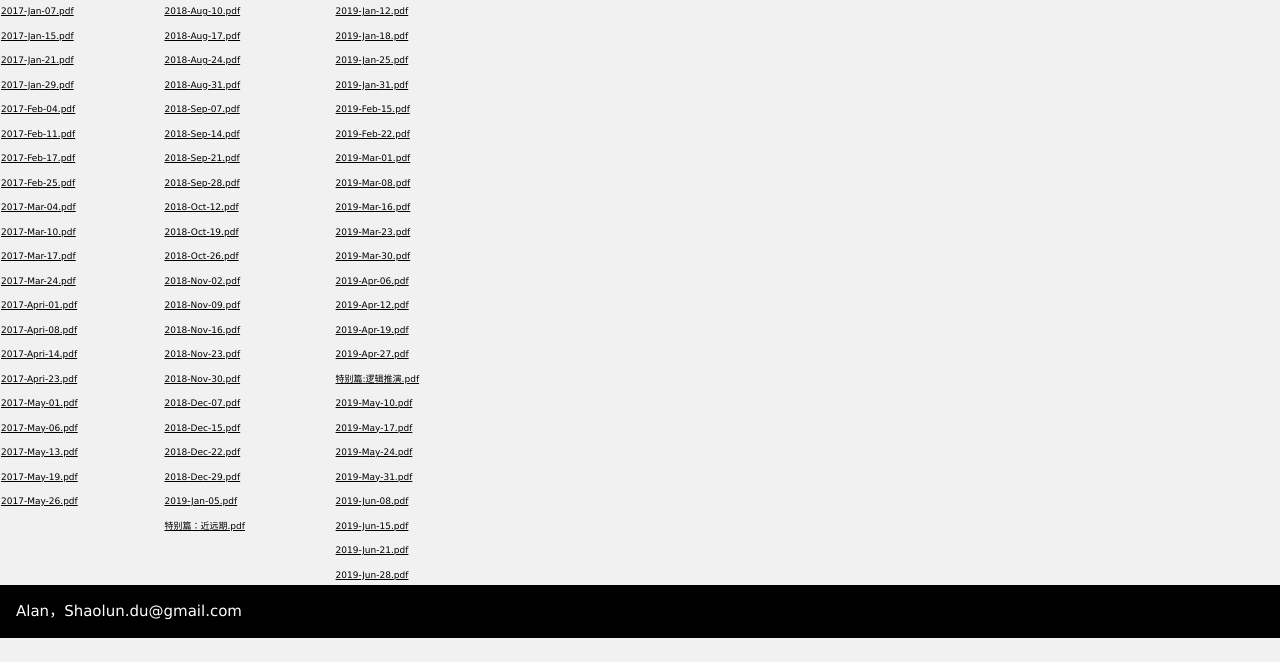
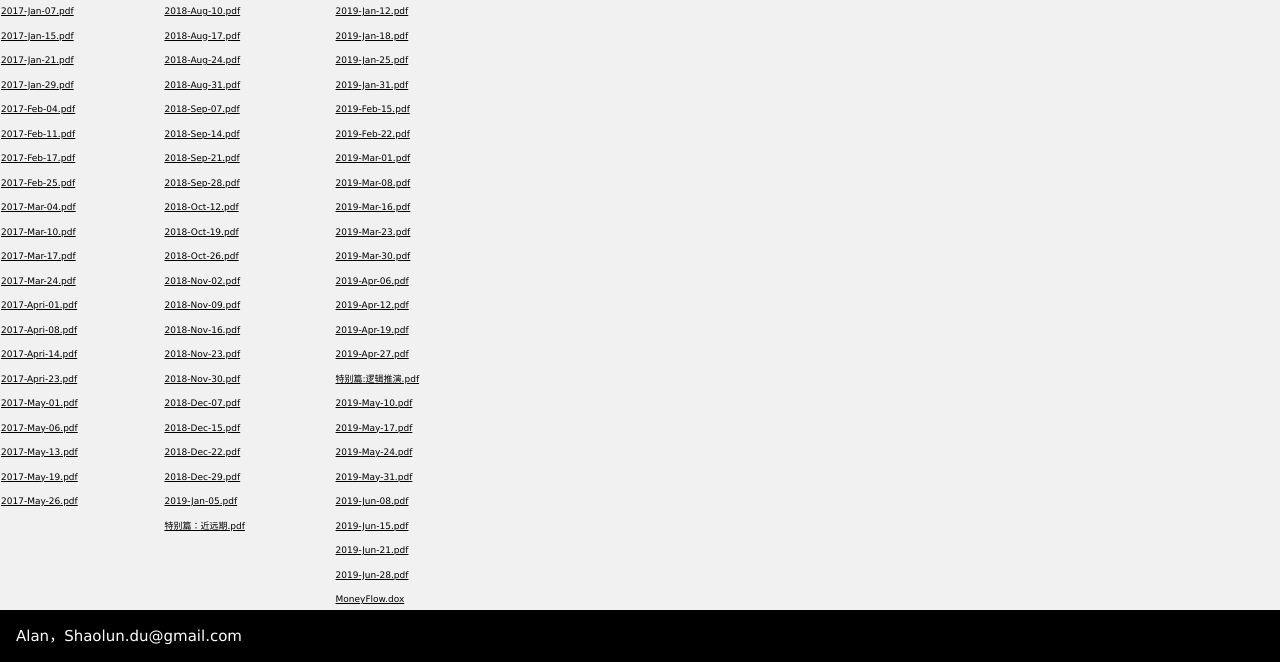
Before and after one commit to Alan-Du/Alan-Du.github.io, a plain HTML site: page index.html in a window 1280 px wide. Shown: the part 442-1104 px from the top of the page. Before the commit the page ends 1080 px from the top, so only its background shows below. Drawn offline with Linux system fonts and the light colour scheme.

Commit message:
Update index.html

```diff
--- a/index.html
+++ b/index.html
@@ -169,6 +169,11 @@
           <td></td>
           <td><a href="Trading Log/2019/20190628.pdf">2019-Jun-28.pdf</a></td>
             </tr>
+           <tr>
+            <td></td>
+          <td></td>
+          <td><a href="Trading Log/2019/MoneyFlow.dox">MoneyFlow.dox</a></td>
+            </tr>
         </table>
       </div>
 
```
